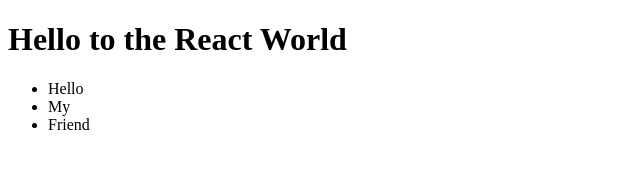
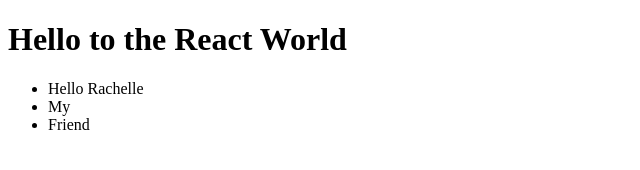
Before and after one commit to lazar360/react-intro, a React (Create React App) app: page / in a window 1280 px wide. Shown: the top 170 px of the page, without its empty margins (0-640 px from the left). Built offline with nearby package versions, Linux system fonts and the light colour scheme.

Commit message:
maj script

```diff
--- a/src/App.jsx
+++ b/src/App.jsx
@@ -1,10 +1,10 @@
-import { Greetings } from "./Greetings"
+import { Greetings } from "./Greetings";
 
-export function App(){
-    return (
-        <>
-        <h1>Hello to the React World</h1>
-        <Greetings></Greetings>
-        </>
-    )
+export function App() {
+  return (
+    <>
+      <h1>Hello to the React World</h1>
+      <Greetings firstName={"Rachelle"}/>
+    </>
+  );
 }
--- a/src/Greetings.jsx
+++ b/src/Greetings.jsx
@@ -1,7 +1,8 @@
-export function Greetings() {
-  return (
+export function Greetings(props) {
+    console.log(props);
+    return (
     <ul>
-      <li>Hello</li>
+      <li>Hello {props.firstName}</li>
       <li>My</li>
       <li>Friend</li>
     </ul>
```
